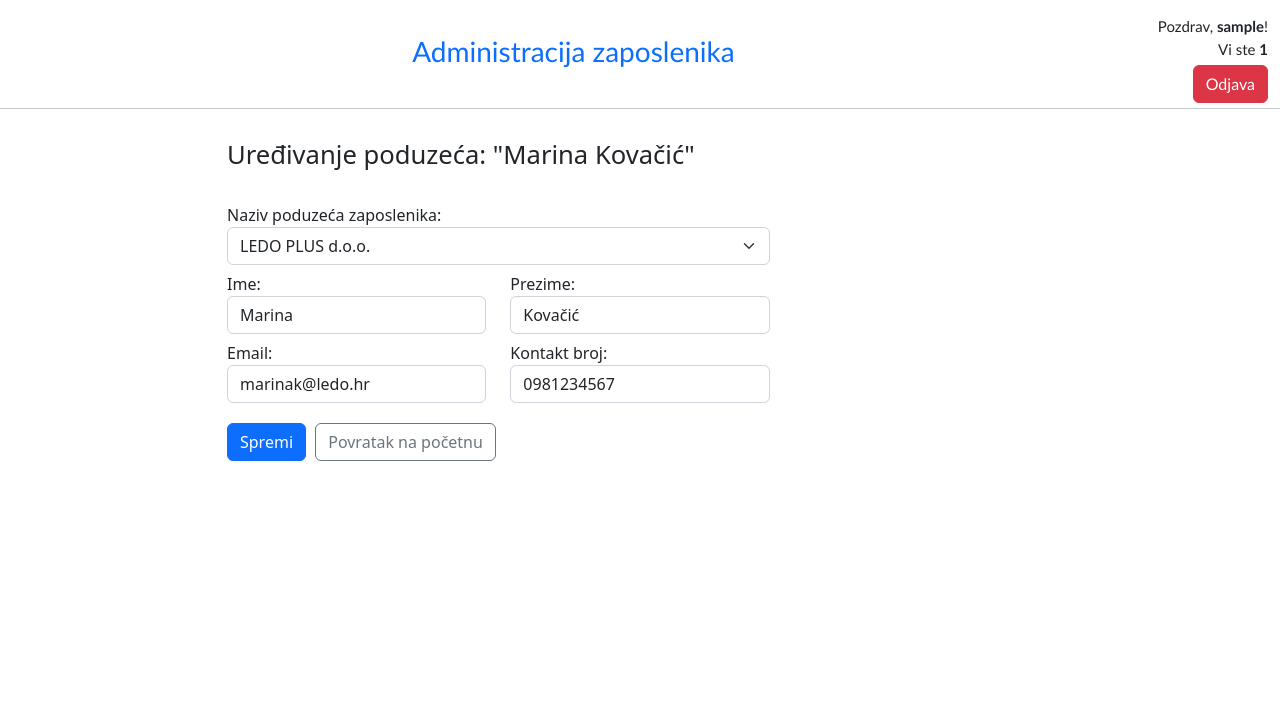
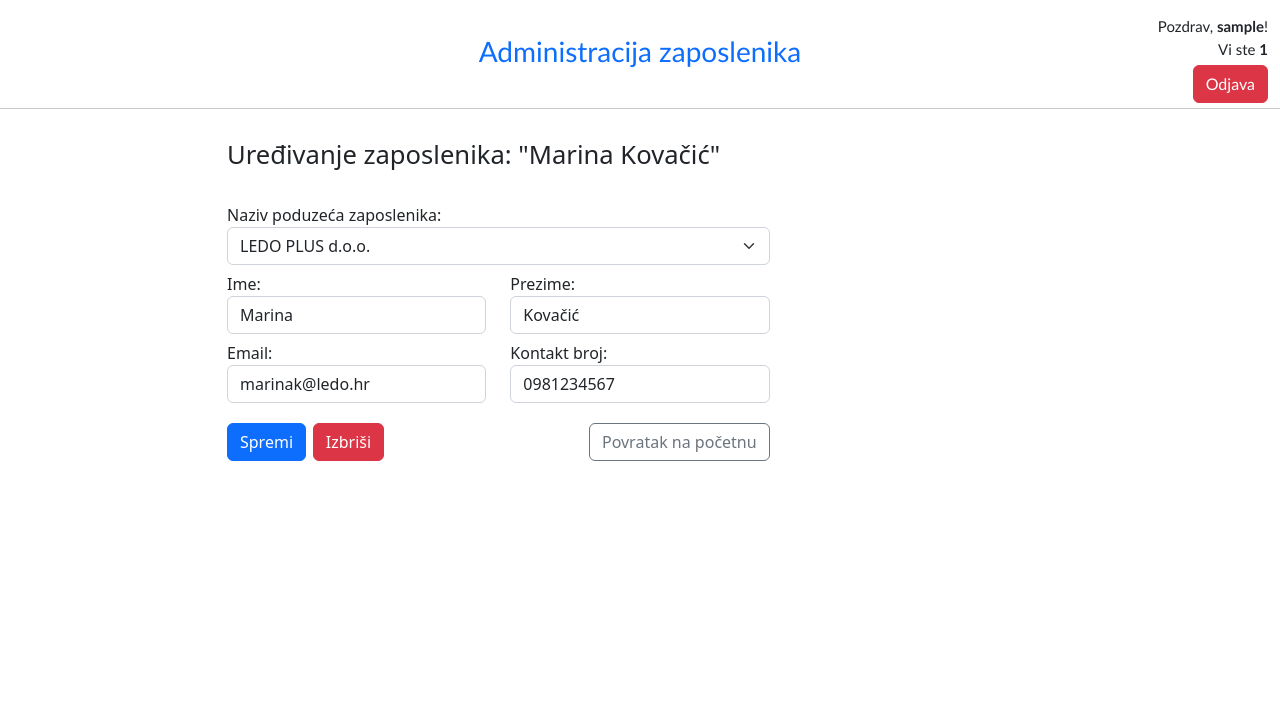
Before and after one commit to AmarKaramehmedovic/administracija-zaposlenika, a PHP site: page /urediZaposlenika.php?id=1 in a window 1280 px wide. Shown: the top 701 px of the page. Run offline with PHP 8.4, Linux system fonts and the light colour scheme; the visitor is signed in with stand-in values (Sample User, id 1); data comes from the database, SQL or seed files in the repository.

Commit message:
Added delete option

```diff
--- a/header.php
+++ b/header.php
@@ -1,10 +1,10 @@
 <div class="header container-fluid" style="padding-bottom:30px;">
     <div class="row">
-        <div class="col-7">
-            <h3 style="margin-top:20px; text-align:right;"><a style="text-decoration:none;" href="/administracija-zaposlenika">Administracija zaposlenika</a></h3>
+        <div class="col-4"></div>
+        <div class="col-4">
+            <h3 style="margin-top:20px; text-align:center;"><a style="text-decoration:none;" href="/administracija-zaposlenika">Administracija zaposlenika</a></h3>
         </div>
-
-        <div class="col-5">
+        <div class="col-4">
             <?php
             echo '<div style="font-size:15px; text-align:right;">Pozdrav, <b>' . $username . '</b>! <br> Vi ste <b>' . $dozvola . '</b>';
             echo "</br>";
--- a/registracija.php
+++ b/registracija.php
@@ -50,6 +50,7 @@
                     <select class="form-select" name="dozvola">
                         <option value="administrator">Administrator</option>
                         <option value="editor">Editor</option>
+                        <option value="subscriber">Subscriber</option>
                     </select>
                 </label>
             </div>
--- a/urediZaposlenika.php
+++ b/urediZaposlenika.php
@@ -43,7 +43,11 @@
             $kontakt = $_POST["kontaktBr"];
             $poduzeceId = $_POST["poduzeceId"];
 
-            $query = "SELECT ime, prezime FROM zaposlenici WHERE poduzeceId = '$poduzeceId' AND ime = '$ime' AND prezime = '$prezime' AND ime != '" . $row['ime'] . "' AND prezime != '". $row['prezime'] ."'";
+            $query = "SELECT ime, prezime
+                    FROM zaposlenici
+                    WHERE poduzeceId = '$poduzeceId'
+                    AND ime = '$ime' AND prezime = '$prezime'
+                    AND ime != '" . $row['ime'] . "' AND prezime != '". $row['prezime'] ."'";
             $result = mysqli_query($conn, $query) or die("Query Error");
 
             if (mysqli_num_rows($result) == 0){
@@ -66,10 +70,20 @@
                 }
             }
         }
+
+        if (isset($_POST["delete"])) {
+            $sql = "DELETE FROM zaposlenici WHERE id = '$id'";
+
+            if (mysqli_query($conn, $sql)) {
+                header("refresh:1; url='../administracija-zaposlenika'");
+            }else {
+                echo "Greška u brisanju: " . mysqli_error($conn);
+            }
+        }
     ?>
 
     <div class="container-fluid wrapper">
-        <h4 style="font-size: 1.6rem;">Uređivanje poduzeća:
+        <h4 style="font-size: 1.6rem;">Uređivanje zaposlenika:
         "<?php
             if(isset($_POST["submit"]) && $_SESSION["editSuccess"] == false){
                 echo $row['ime']. " " .$row['prezime'];
@@ -115,10 +129,19 @@
                 </label>
             </div>
 
-            <div style="margin-top:20px">
-                <input class="btn btn-primary" name="submit" id="submit" type="submit" value="Spremi">
-                <a class="btn btn-outline-secondary" style="margin-left:5px;" href="../administracija-zaposlenika">Povratak na početnu</a>
+            <div class="row" style="margin-top:20px">
+                <div class="col-1">
+                    <input class="btn btn-primary" name="submit" id="submit" type="submit" value="Spremi">
+                </div>
+                <div class="col-3">
+                    <input class="btn btn-danger" style="margin-left:15px;" name="delete" id="delete" type="submit" value="Izbriši"
+                    onclick="return confirm('Jeste li sigurni da želite izbrisati ovog zaposlenika?')">
+                </div>
+                <div class="col-4" style="text-align:right;">
+                    <a class="btn btn-outline-secondary" href="../administracija-zaposlenika">Povratak na početnu</a>
+                </div>
             </div>
+
             <?php
                 if(isset($_POST["submit"]) && $_SESSION["editSuccess"] == true){
                     echo "<br/><span class='text-success'>Zaposlenik uspješno uređen!</span>";
@@ -126,6 +149,9 @@
                 }
                 else if(isset($_POST["submit"]) && $_SESSION["editSuccess"] == false){
                     echo "</br><span class='text-danger'>Greška, provjerite da niste unijeli ime zaposlenika koji već postoji!</span>";
+                }
+                else if(isset($_POST["delete"])){
+                    echo "</br><span class='text-success'>Zaposlenik uspješno izbrisan!</span>";
                 }
                 mysqli_close($conn);
             ?>
```
Also changed, not shown: index.php (+6 -4 lines), noviZaposlenik.php (+7 -3 lines), novoPoduzece.php (+7 -3 lines), urediPoduzece.php (+26 -3 lines).
